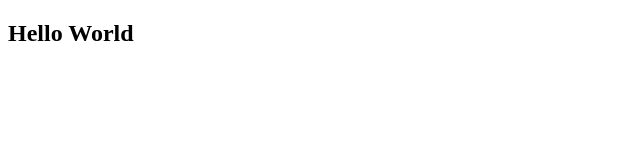
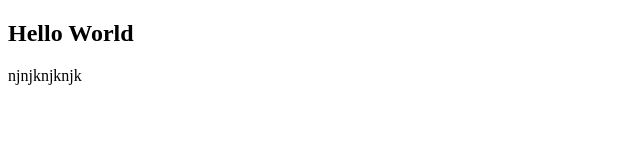
Before and after one commit to DavitGasparyann/my-first-repo, a plain HTML site: page index.html in a window 1280 px wide. Shown: the whole page, without its empty margins (0-640 px from the left). Drawn offline with Linux system fonts and the light colour scheme.

Commit message:
change index html

```diff
--- a/index.html
+++ b/index.html
@@ -8,6 +8,7 @@
 <body>
     <div>
         <h2>Hello World</h2>
+        <p>njnjknjknjk</p>
     </div>
 </body>
 </html>
```
